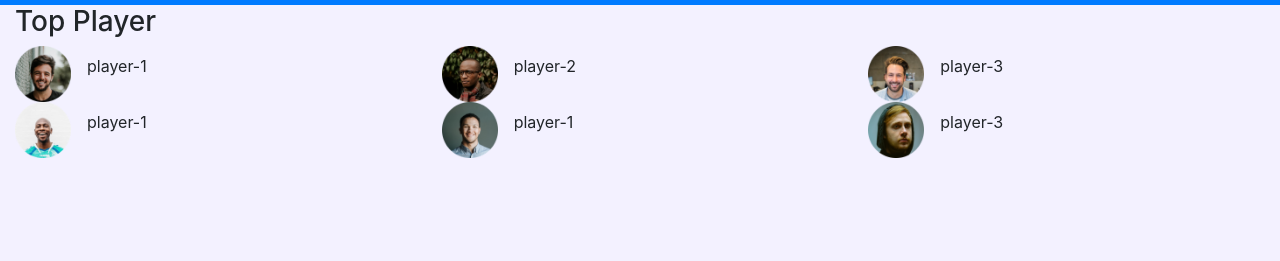
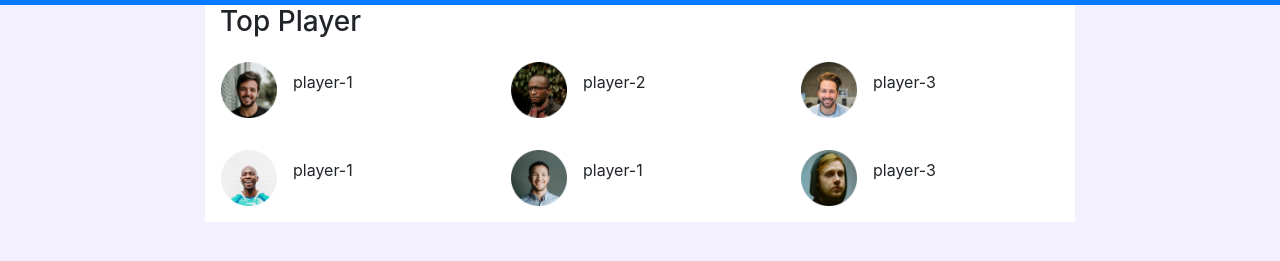
Before and after one commit to MdPavelSarker/leader-board, a plain HTML site: page index.html in a window 1280 px wide. Shown: the part 71-332 px from the top of the page. Drawn offline with nearby package versions, Linux system fonts and the light colour scheme.

Commit message:
main section complete

```diff
--- a/index.html
+++ b/index.html
@@ -40,35 +40,33 @@
     </header>
     <!-- Header section end -->
 
-    <main>
+    <main class="mx-auto">
     <section class="container-fluid top-player">
         <h3>Top Player</h3>
-        <!-- .row*2>.col-md-4.player*3>img+p{player-$} -->
+        <!-- .row*2>.col-md-4 col-sm-6.player*3>img+p{player-$} -->
         <div class="row">
-            <div class="col-md-4 player d-flex align-items-center">
+            <div class="col-md-4 col-sm-6 player p-3 d-flex align-items-center">
                 <img src="images/players/player-1.png" alt="">
                 <p class="pl-3">player-1</p>
             </div>
-            <div class="col-md-4 player d-flex align-items-center">
+            <div class="col-md-4 col-sm-6 player p-3 d-flex align-items-center">
                 <img src="images/players/player-2.png" alt="">
                 <p class="pl-3">player-2</p>
             </div>
-            <div class="col-md-4 player d-flex align-items-center">
+            <div class="col-md-4 col-sm-6 player p-3 d-flex align-items-center">
                 <img src="images/players/player-3.png" alt="">
                 <p class="pl-3">player-3</p>
             </div>
-        </div>
-        <div class="row">
-            <div class="col-md-4 player d-flex align-items-center">
+            <div class="col-md-4 col-sm-6 player p-3 d-flex align-items-center">
                 <img src="images/players/player-4.png" alt="">
                 <p class="pl-3">player-1</p>
             </div>
-            <div class="col-md-4 player d-flex align-items-center">
+            <div class="col-md-4 col-sm-6 player p-3 d-flex align-items-center">
                 <img src="images/players/player-5.png" alt="">
                 <p class="pl-3">player-1</p>
 
             </div>
-            <div class="col-md-4 player d-flex align-items-center">
+            <div class="col-md-4 col-sm-6 player p-3 d-flex align-items-center">
                 <img src="images/players/player-6.png" alt="">
                 <p class="pl-3">player-3</p>
             </div>
--- a/style/style.css
+++ b/style/style.css
@@ -1,6 +1,12 @@
 body{
     background-color: #F3F1FF;
 }
+main{
+    max-width: 870px;
+  }
+  .top-player{
+      background-color: white;
+  }
 .navbar img{
     width: 40px;
 }
```
